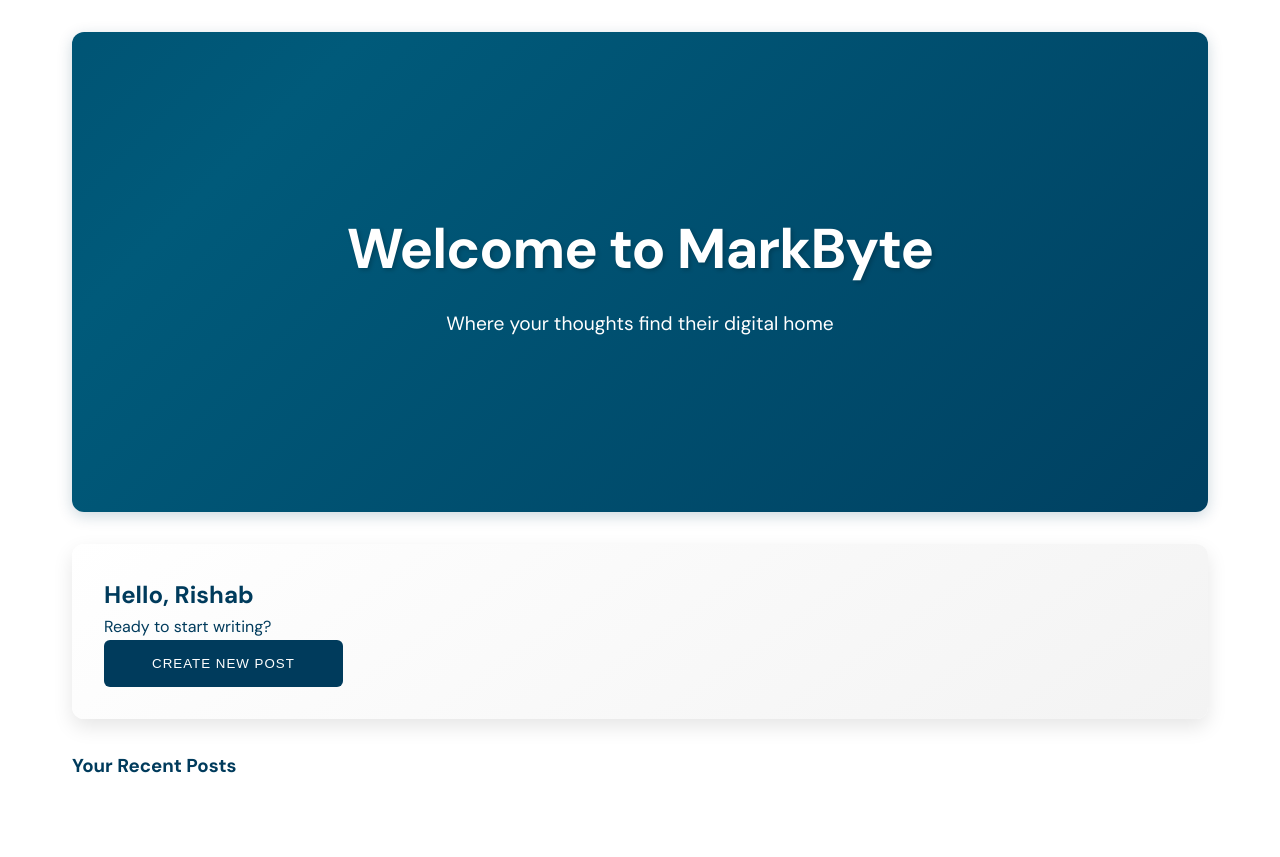
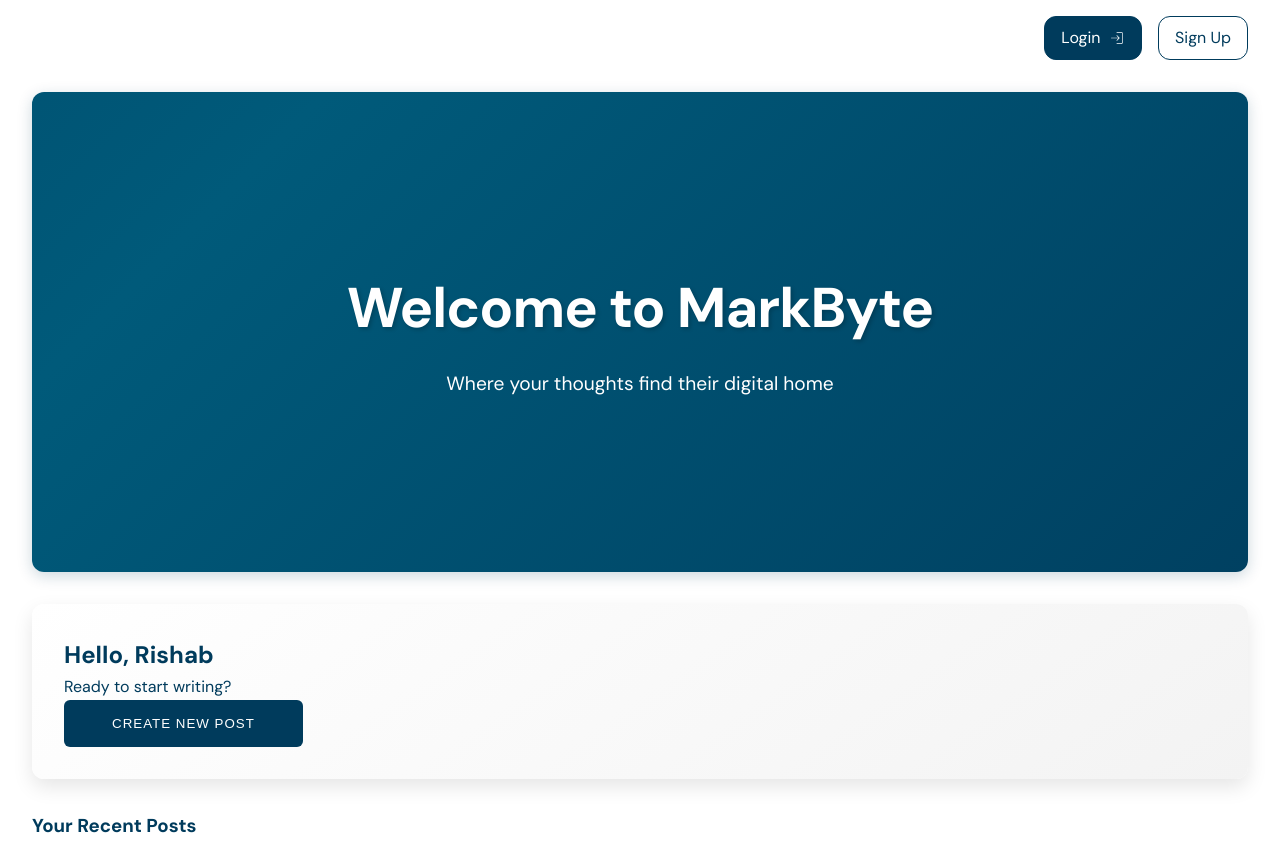
Before and after one commit to shrijan-swaminathan/markbyte, a React (Vite) app in the folder frontend/markbyte/: page / in a window 1280 px wide. Before the commit the page ends 829 px from the top, so only its background shows below. Built offline with nearby package versions, Linux system fonts and the light colour scheme.

Commit message:
Added login/signup pages and connected to endpoints

```diff
--- a/frontend/markbyte/package.json
+++ b/frontend/markbyte/package.json
@@ -11,7 +11,9 @@
   },
   "dependencies": {
     "react": "^18.3.1",
-    "react-dom": "^18.3.1"
+    "react-dom": "^18.3.1",
+    "react-icons": "^5.4.0",
+    "react-router-dom": "^7.1.5"
   },
   "devDependencies": {
     "@eslint/js": "^9.17.0",
--- a/frontend/markbyte/src/App.css
+++ b/frontend/markbyte/src/App.css
@@ -0,0 +1,11 @@
+:root {
+    /* Design Tokens */
+    --primary-color: #003B5C;
+    --secondary-color: #005A7A;
+    --text-color: #003B5C;
+    --background-color: #FFFFFF;
+    --spacing-sm: 1rem;
+    --spacing-md: 2rem;
+    --border-radius: 12px;
+    --transition-speed: 0.3s;
+}
--- a/frontend/markbyte/src/App.jsx
+++ b/frontend/markbyte/src/App.jsx
@@ -1,9 +1,18 @@
-import Home from './Home/Home.jsx'
+import React from 'react';
+import { BrowserRouter as Router, Routes, Route} from 'react-router-dom';
+import Home from './Home/Home.jsx';
+import Login from './Login/Login.jsx';
+import SignUp from './SignUp/SignUp.jsx';
+
 function App() {
-  return (
-    <div>
-      <Home />
-    </div>
+  return(
+    <Router>
+      <Routes>
+        <Route path="/" element={<Home />} />
+        <Route path="/login" element={<Login />} />
+        <Route path="/signup" element={<SignUp />} />
+      </Routes>
+    </Router>
   )
 }
 
--- a/frontend/markbyte/src/Home/Home.css
+++ b/frontend/markbyte/src/Home/Home.css
@@ -32,10 +32,69 @@ body {
 }
 
 .home-container {
-    max-width: 1200px;
+    max-width: 4000px;
     margin: 0 auto;
-    padding: var(--spacing-md);
+    padding-left: var(--spacing-md);
+    padding-right: var(--spacing-md);
     animation: fadeIn 0.8s ease-out;
+}
+
+.header {
+    display: flex;
+    justify-content: flex-end;
+    padding-left: var(--spacing-md);
+    padding-right: var(--spacing-md);
+    padding-top: 1rem;
+    position: relative;
+    width: 100%;
+    top: 0;
+    left: 0;
+    z-index: 1000;
+    background-color: var(--background-color);
+}
+
+.login-button {
+    background: var(--primary-color);
+    color: white;
+    padding: 0.5rem 1rem;
+    border: 1px solid var(--primary-color);
+    border-radius: var(--border-radius);
+    cursor: pointer;
+    animation: fadeIn 0.8s ease-out;
+    font: inherit;
+    display: flex;
+    height: 90%;
+    align-items: center;
+    justify-content: center;
+    transition: all var(--transition-speed) ease;
+}
+
+.signup-button {
+    background: white;
+    color: var(--primary-color);
+    padding: 0.5rem 1rem;
+    border: 1px solid var(--primary-color);
+    border-radius: var(--border-radius);
+    cursor: pointer;
+    animation: fadeIn 0.8s ease-out;
+    font: inherit;
+    display: flex;
+    height: 90%;
+    align-items: center;
+    justify-content: center;
+    transition: all var(--transition-speed) ease;
+    margin-left: 1rem;
+}
+
+
+.login-button:hover {
+    background: var(--secondary-color);
+    color: white;
+}
+
+.signup-button:hover {
+    background: var(--primary-color);
+    color: white;
 }
 
 .hero {
@@ -48,16 +107,12 @@ body {
     background-size: 200% 200%;
     color: #FFFFFF;
     border-radius: var(--border-radius);
-    margin-bottom: var(--spacing-md);
+    margin-top: var(--spacing-md); /* Adjusted for fixed header */
     animation: gradientFlow 15s ease infinite;
     box-shadow: 0 4px 15px rgba(0,59,92,0.2);
     transition: all var(--transition-speed) ease;
 }
 
-.hero:hover {
-    transform: translateY(-5px);
-    box-shadow: 0 6px 20px rgba(0,59,92,0.3);
-}
 
 .hero h1 {
     font-size: clamp(2.5rem, 5vw, 3.5rem);
@@ -78,6 +133,7 @@ body {
     background: linear-gradient(145deg, #ffffff, #f3f3f3);
     border-radius: var(--border-radius);
     box-shadow: 0 8px 20px rgba(0,0,0,0.1);
+    margin-top: var(--spacing-md);
     margin-bottom: var(--spacing-md);
     transition: all var(--transition-speed) ease;
 }
--- a/frontend/markbyte/src/Home/Home.jsx
+++ b/frontend/markbyte/src/Home/Home.jsx
@@ -1,10 +1,18 @@
 import './Home.css';
+import { CiLogin } from 'react-icons/ci';
+import { useNavigate } from 'react-router-dom';
 function Home() {
+    // Replace this with username fetched from /login endpoint
     const name = 'Rishab';
+    const navigate = useNavigate();
 
     return (
+        <div className="App">
+            <header className="header">
+                    <button className="login-button" onClick={() => navigate('/login')}>Login &nbsp;<CiLogin /></button>
+                    <button className="signup-button" onClick={() => navigate('/signup')}>Sign Up</button>
+            </header>
             <div className="home-container">
-            {/* Hero Section */}
                 <section className="hero">
                     <div className="hero-content">
                         <h1>Welcome to MarkByte</h1>
@@ -12,7 +20,6 @@ function Home() {
                     </div>
                 </section>
 
-            {/* Personal Greeting */}
                 <section className="user-welcome">
                     <div className="welcome-card">
                         <h2>Hello, {name}</h2>
@@ -21,7 +28,6 @@ function Home() {
                     </div>
                 </section>
 
-            {/* Featured Posts Grid */}
                 <section className="featured-posts">
                     <h3>Your Recent Posts</h3>
                     <div className="posts-grid">
@@ -29,6 +35,7 @@ function Home() {
                     </div>
                 </section>
             </div>
+        </div>
     );
 }
 
```
Also changed, not shown: 2 other files (tests, documents, lock files or other folders). Lines whose indentation alone changed are shown as unchanged.
